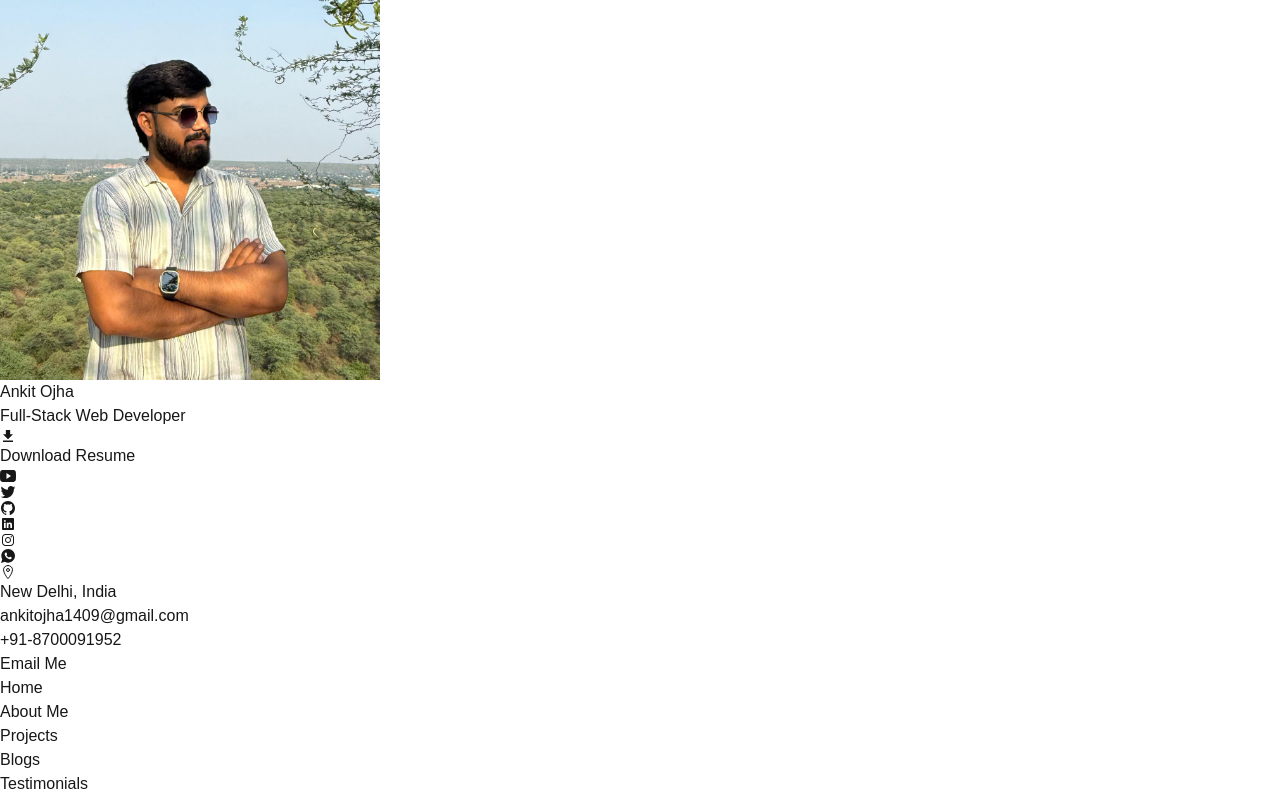
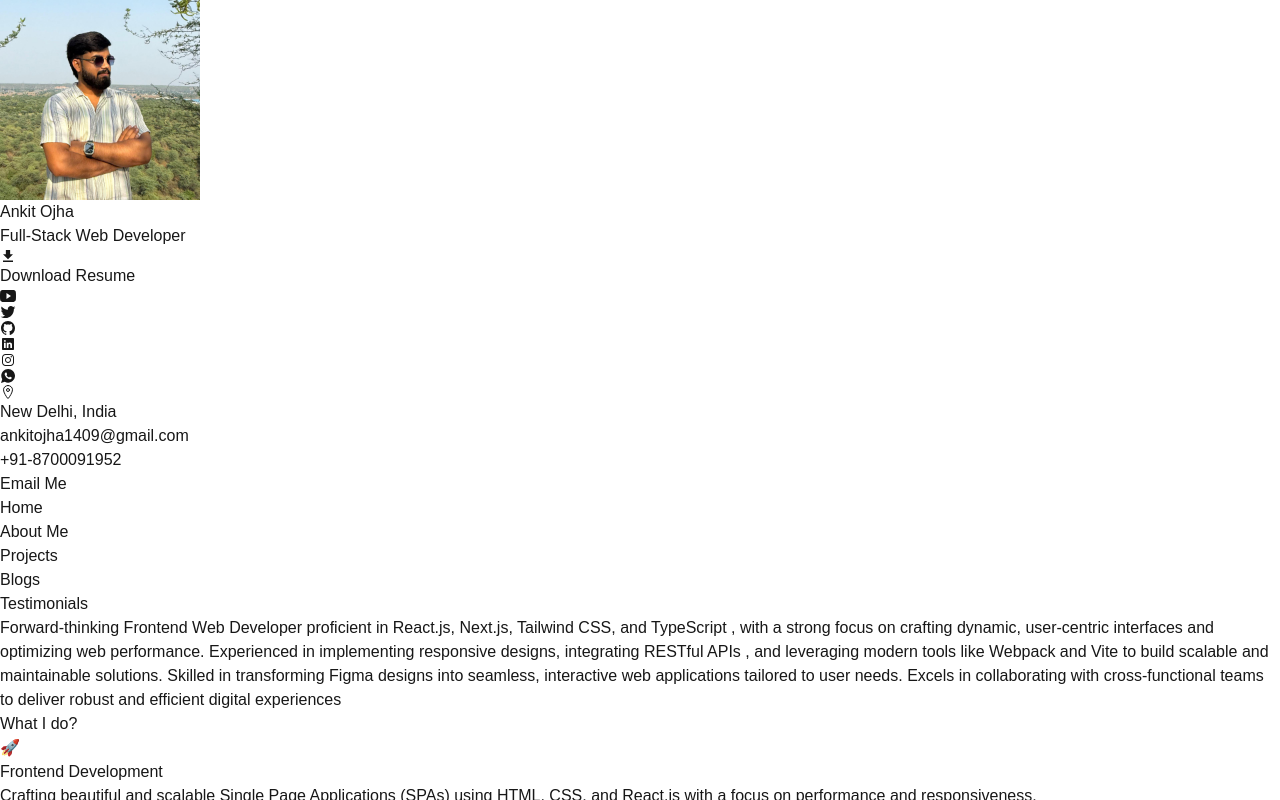
Before and after one commit to ankitojha07/portfolio, a Next.js app: page / in a window 1280 px wide. Shown: the top 800 px of the page. Built offline with nearby package versions, Linux system fonts and the light colour scheme.

Commit message:
sidebar image updated

```diff
--- a/src/components/Sidebar.tsx
+++ b/src/components/Sidebar.tsx
@@ -20,8 +20,8 @@ const Sidebar = () => {
         <Image
           src="/images/Ankit-ojha.jpg"
           alt="Ankit Ojha image"
-          width={380}
-          height={300}
+          width={200}
+          height={200}
           className="rounded-full border border-gray-800"
         />
         <h1 className="font-bold text-3xl font-Doto">Ankit Ojha</h1>
```
